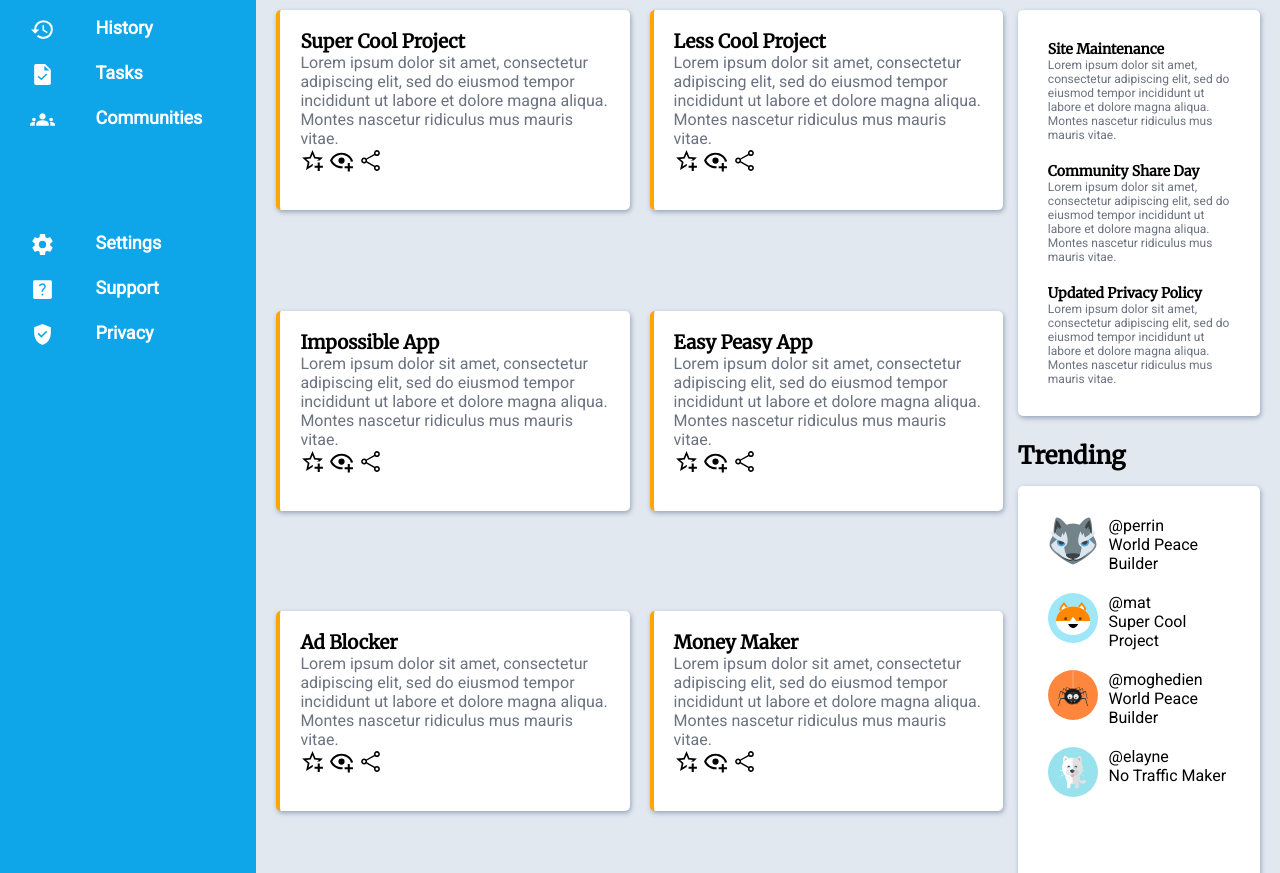
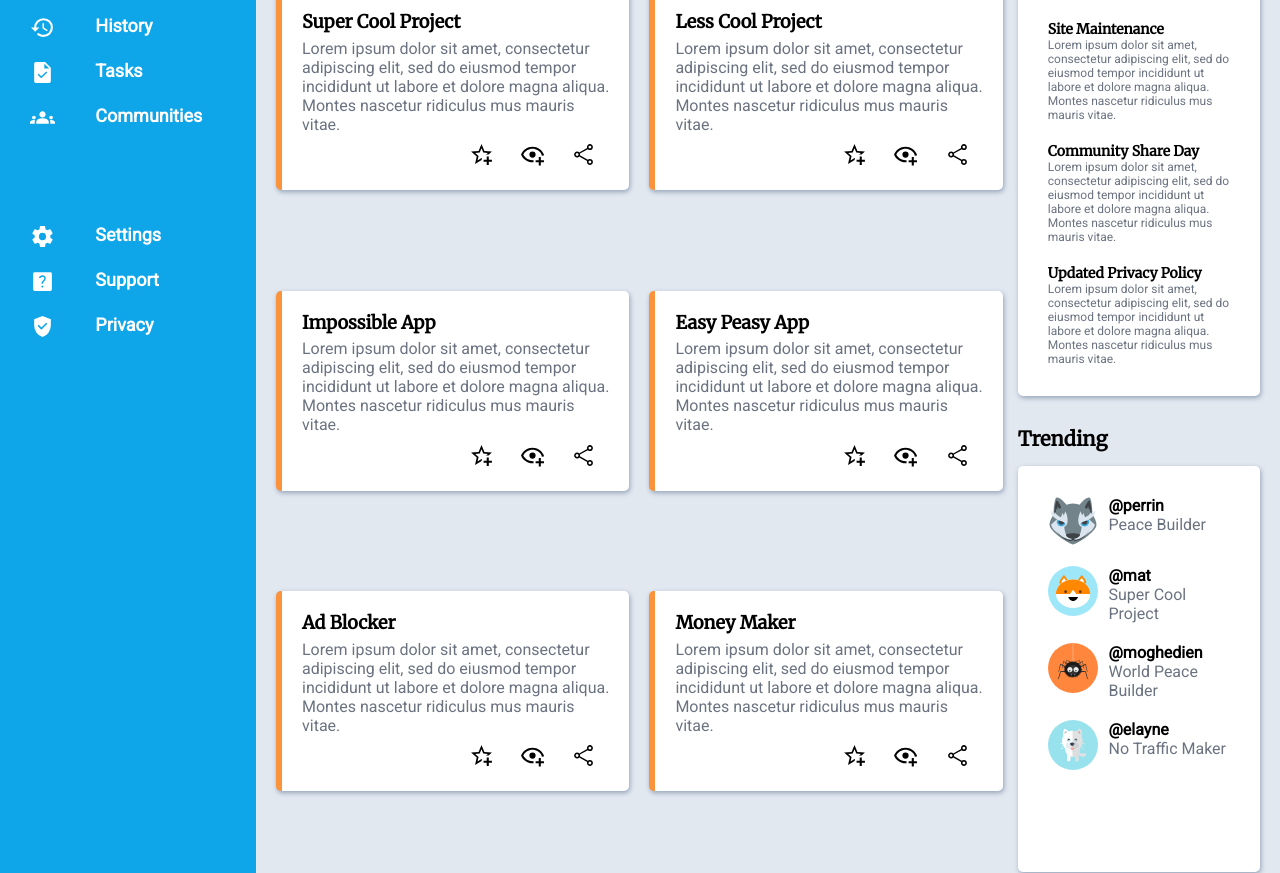
Before and after one commit to Eddie-Thiiru/admin-dashboard, a plain HTML site: page index.html in a window 1280 px wide. Shown: the part 275-1148 px from the top of the page. Drawn offline with Linux system fonts and the light colour scheme.

Commit message:
Fix Bug
Removed the horizontal scrollbar.

```diff
--- a/index.html
+++ b/index.html
@@ -62,9 +62,11 @@
                         sed do eiusmod tempor incididunt ut labore et dolore magna
                         aliqua. Montes nascetur ridiculus mus mauris vitae.
                     </p>
+                    <div class="project-icons">
                         <img src="images/star-plus.svg" alt="star-plus icon">
                         <img src="images/eye-plus.svg" alt="eye-plus icon">
                         <img src="images/share.svg" alt="share icon">
+                    </div>
                 </div>
                 <div>
                     <h3 class="project-title">Less Cool Project</h3>
@@ -73,9 +75,11 @@
                         sed do eiusmod tempor incididunt ut labore et dolore magna
                         aliqua. Montes nascetur ridiculus mus mauris vitae.
                     </p>
+                    <div class="project-icons">
                         <img src="images/star-plus.svg" alt="star-plus icon">
                         <img src="images/eye-plus.svg" alt="eye-plus icon">
                         <img src="images/share.svg" alt="share icon">
+                    </div>
                 </div>
                 <div>
                     <h3 class="project-title">Impossible App</h3>
@@ -84,9 +88,11 @@
                         sed do eiusmod tempor incididunt ut labore et dolore magna
                         aliqua. Montes nascetur ridiculus mus mauris vitae.
                     </p>
+                    <div class="project-icons">
                         <img src="images/star-plus.svg" alt="star-plus icon">
                         <img src="images/eye-plus.svg" alt="eye-plus icon">
                         <img src="images/share.svg" alt="share icon">
+                    </div>
                 </div>
                 <div>
                     <h3 class="project-title">Easy Peasy App</h3>
@@ -95,9 +101,11 @@
                         sed do eiusmod tempor incididunt ut labore et dolore magna
                         aliqua. Montes nascetur ridiculus mus mauris vitae.
                     </p>
+                    <div class="project-icons">
                         <img src="images/star-plus.svg" alt="star-plus icon">
                         <img src="images/eye-plus.svg" alt="eye-plus icon">
                         <img src="images/share.svg" alt="share icon">
+                    </div>
                 </div>
                 <div>
                     <h3 class="project-title">Ad Blocker</h3>
@@ -106,9 +114,11 @@
                         sed do eiusmod tempor incididunt ut labore et dolore magna
                         aliqua. Montes nascetur ridiculus mus mauris vitae.
                     </p>
+                    <div class="project-icons">
                         <img src="images/star-plus.svg" alt="star-plus icon">
                         <img src="images/eye-plus.svg" alt="eye-plus icon">
                         <img src="images/share.svg" alt="share icon">
+                    </div>
                 </div>
                 <div>
                     <h3 class="project-title">Money Maker</h3>
@@ -117,9 +127,11 @@
                         sed do eiusmod tempor incididunt ut labore et dolore magna
                         aliqua. Montes nascetur ridiculus mus mauris vitae.
                     </p>
+                    <div class="project-icons">
                         <img src="images/star-plus.svg" alt="star-plus icon">
                         <img src="images/eye-plus.svg" alt="eye-plus icon">
                         <img src="images/share.svg" alt="share icon">
+                    </div>
                 </div>
             </div>
 
@@ -154,10 +166,18 @@
 
             <h2>Trending</h2>
             <div class="trending">
-                <div><img src="images/wolf.svg" alt="wolf icon">@perrin<br>World Peace Builder</br></div>
-                <div><img src="images/fox.svg" alt="fox icon">@mat<br>Super Cool Project</br></div>
-                <div><img src="images/spider.svg" alt="spider icon">@moghedien<br>World Peace Builder</br></div>
-                <div><img src="images/cat2.svg" alt="cat icon">@elayne<br>No Traffic Maker</br></div>
+                <div><img src="images/wolf.svg" alt="wolf icon">
+                    <p>@perrin<br><span>Peace Builder</span></br></p>
+                </div>
+                <div><img src="images/fox.svg" alt="fox icon">
+                    <p>@mat<br><span>Super Cool Project</span></br></p>
+                </div>
+                <div><img src="images/spider.svg" alt="spider icon">
+                    <p>@moghedien<br><span>World Peace Builder</span></br></p>
+                </div>
+                <div><img src="images/cat2.svg" alt="cat icon">
+                    <p>@elayne<br><span>No Traffic Maker</span></br></p>
+                </div>
             </div>
         </div>
     </div>
--- a/styles.css
+++ b/styles.css
@@ -8,8 +8,9 @@
 
 body {
     font-family: 'Roboto', sans-serif;
+    font-size: 16px;
     height: 100vh;
-    width: 100vw;
+
 }
 
 .container {
@@ -18,7 +19,6 @@ body {
     grid-template-rows: 1fr 5fr;
     height: 100%;
     width: 100%;
-    font-size: 16px;
 }
 
 .container div {
@@ -39,10 +39,6 @@ body {
  li {
     display: grid;
     grid-template-columns: 1fr 2fr;
-}
-
-li {
-    padding: 10px;
 }
 
 .header .header-one {
@@ -66,7 +62,15 @@ label {
 }
 
 input {
+    border: none;
+    background: #e2e8f0;
+    border-radius: 25px;
     padding: 0px 10px;
+}
+
+.search-button {
+    border: none;
+    background: none;
 }
 
 .header-one > div {
@@ -130,10 +134,21 @@ input {
 
 .projects > div {
     height: 200px;
-    border-left: solid 4px orange;
+    border-left: solid 6px #fb923c;
     background: #ffffff;
     border-radius: 5px;
     box-shadow: 1px 2px 5px #94a3b8;
+    display: grid;
+}
+
+div .project-icons {
+    padding: 0;
+    width: 50%;
+    display: grid;
+    grid-template-columns: repeat(3, 1fr);
+    justify-self: end;
+    align-items: center;
+    justify-items: center;
 }
 
 .announcements {
@@ -168,31 +183,50 @@ li {
     list-style-type: none;
 }
 
+li {
+    padding: 10px;
+}
+
 h1, h2, h3 {
     font-family: 'Merriweather', serif;
+}
+
+h1 {
+    font-size: 28px;
+}
+
+h2 {
+    font-size: 20px;
+}
+
+h3 {
+    font-size: 18px;
+}
+
+span {
+    font-size: 16px;
 }
 
 .announcements h3 {
     font-size: 14px;
 }
 
-p {
+.projects p {
     color: #6b7280;
 }
 
 .announcements p {
     font-size: 12px;
+    color: #6b7280;
 }
 
-.search-button {
-    border: none;
-    background: none;
+.trending p {
+    font-weight: bold;
 }
 
-input {
-    border: none;
-    background: #e2e8f0;
-    border-radius: 25px;
+.trending span {
+    font-weight: 400;
+    color: #6b7280;
 }
 
 .header-two button {
@@ -211,8 +245,8 @@ input {
 }
 
 .header-two img[src='images/cat.svg'] {
-    height: 100px;
-    width: 100px
+    height: 80px;
+    width: 80px
 }
 
 .sidebar > h1 > img {
@@ -236,3 +270,7 @@ a {
     text-decoration: none;
     color: #ffffff;
 }
+
+a:hover {
+    color: #fb923c;
+}
```
Lines whose indentation alone changed are shown as unchanged.
